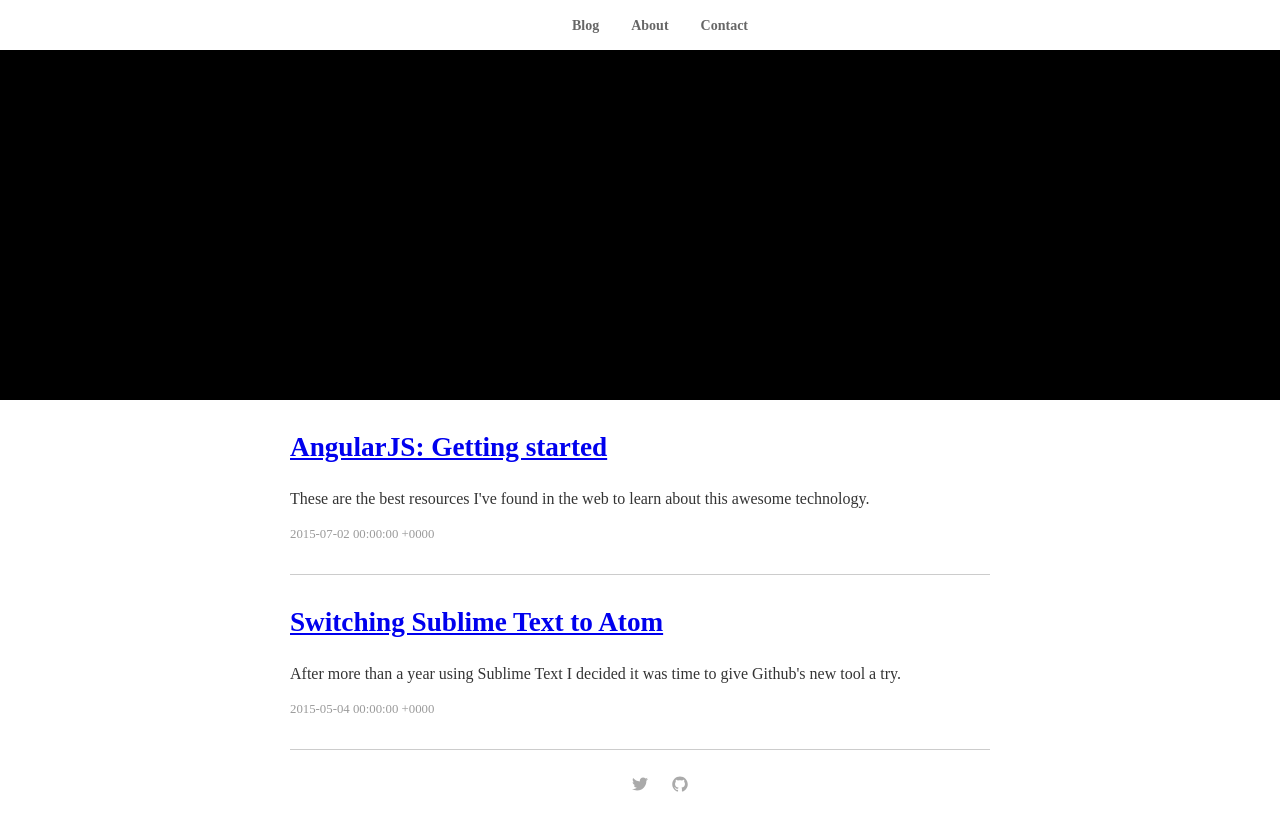
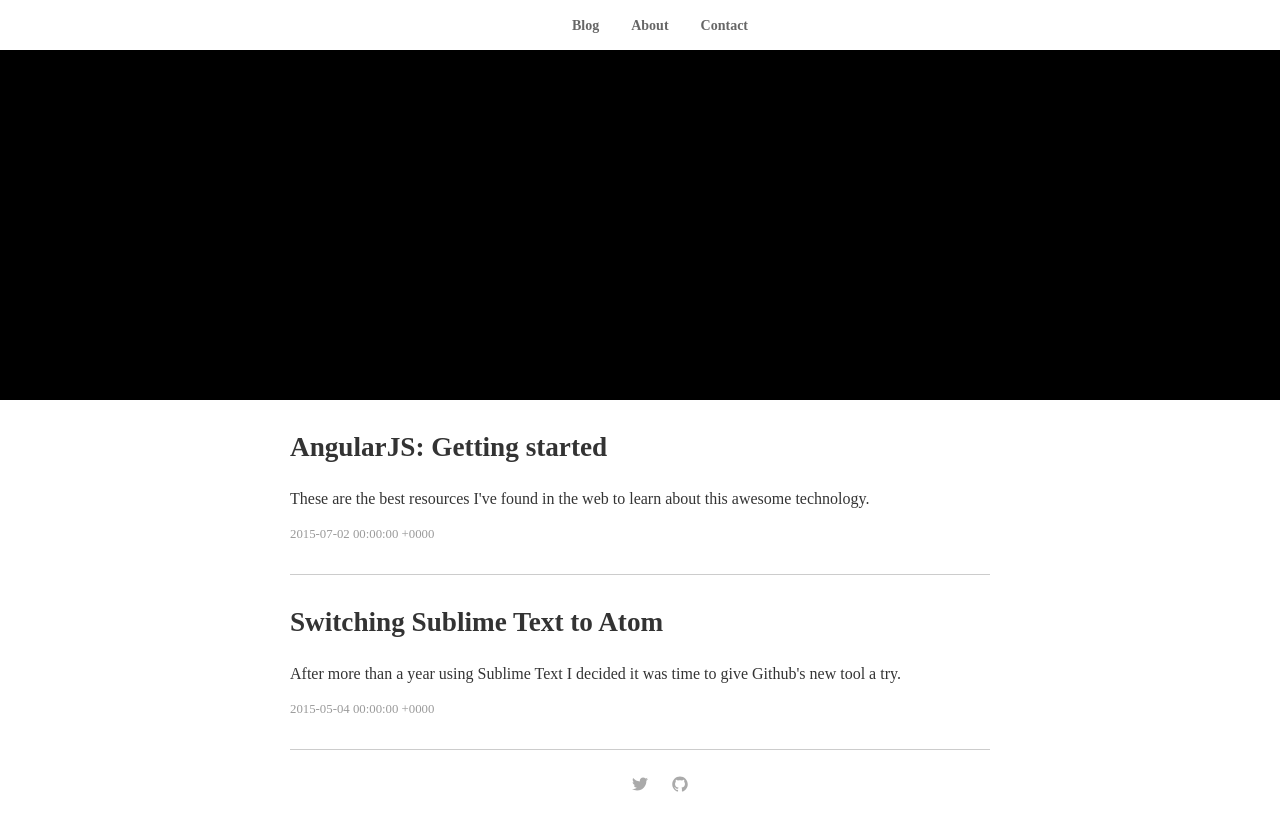
Before and after one commit to s-ramirez/s-ramirez.github.io, a Jekyll site: the page built from index.html, in a window 1280 px wide. Shown: the top 831 px of the page. Built offline with Jekyll 4.4.1, drawn with Linux system fonts in a browser that asks for light colours; some web fonts are replaced; the list of posts is cut into pages by our own code.

Commit message:
Removing decoration for titles

```diff
--- a/css/styles.css
+++ b/css/styles.css
@@ -52,6 +52,15 @@ body {
   margin-bottom: 1em;
 }
 
+.post h1 a {
+    text-decoration: none;
+    color: rgba(0,0,0,0.8);
+}
+
+.post h1 a:hover {
+    text-decoration: none;
+}
+
 .post small {
   font-size: 0.8em;
   margin-top: 1em;
```
